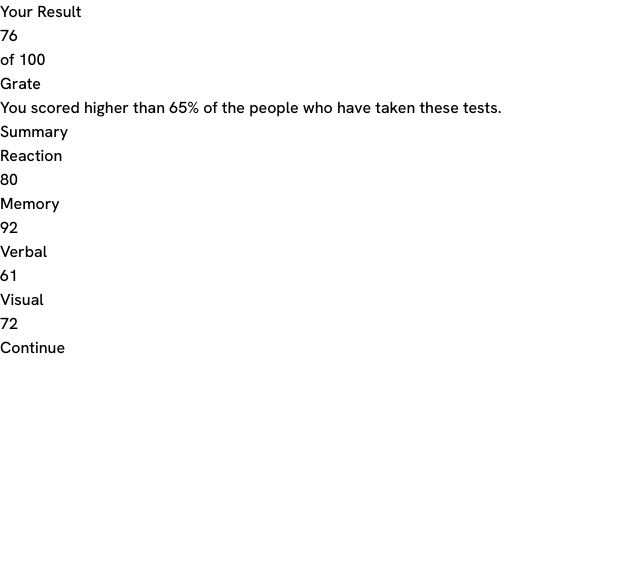
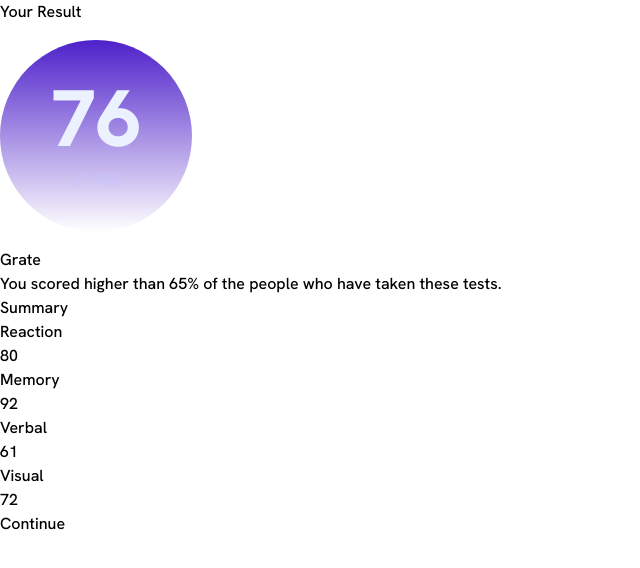
Before and after one commit to palmeiroerick/results-summary-component, a Next.js app: page / in a window 1280 px wide. Shown: the top 568 px of the page, without its empty margins (0-640 px from the left). Built offline with nearby package versions, Linux system fonts and the light colour scheme.

Commit message:
style: add style to score component

```diff
--- a/components/Score/index.tsx
+++ b/components/Score/index.tsx
@@ -2,9 +2,13 @@ import React from "react";
 
 const Score = () => {
   return (
-    <div>
-      <h1>76</h1>
-      <h4>of 100</h4>
+    <div className="my-4 flex h-48 w-48 flex-col items-center justify-center gap-2 rounded-full bg-gradient-to-b from-violet-blue to-persian-blue">
+      <h1 className="text-[5rem] font-extrabold leading-none text-pale-blue">
+        76
+      </h1>
+      <h4 className="text-lg font-bold text-light-lavender text-opacity-50">
+        of 100
+      </h4>
     </div>
   );
 };
```
